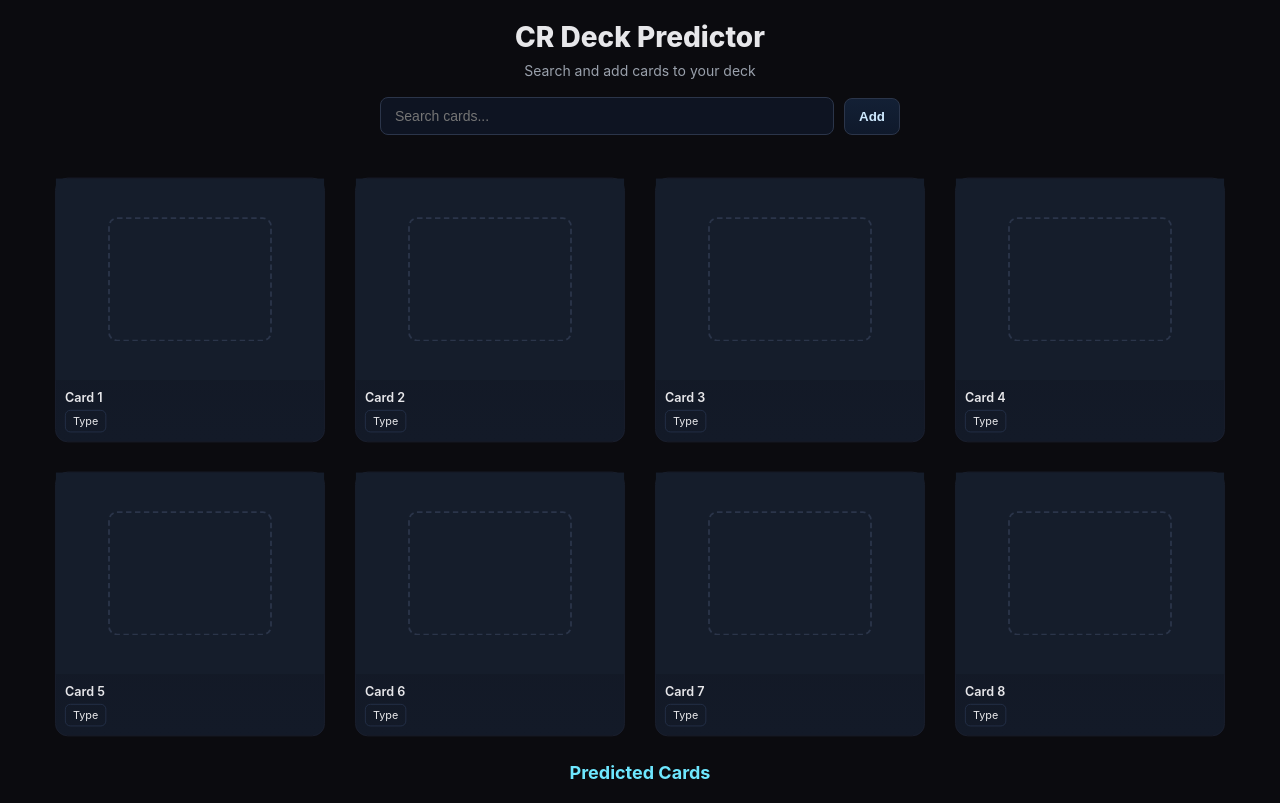
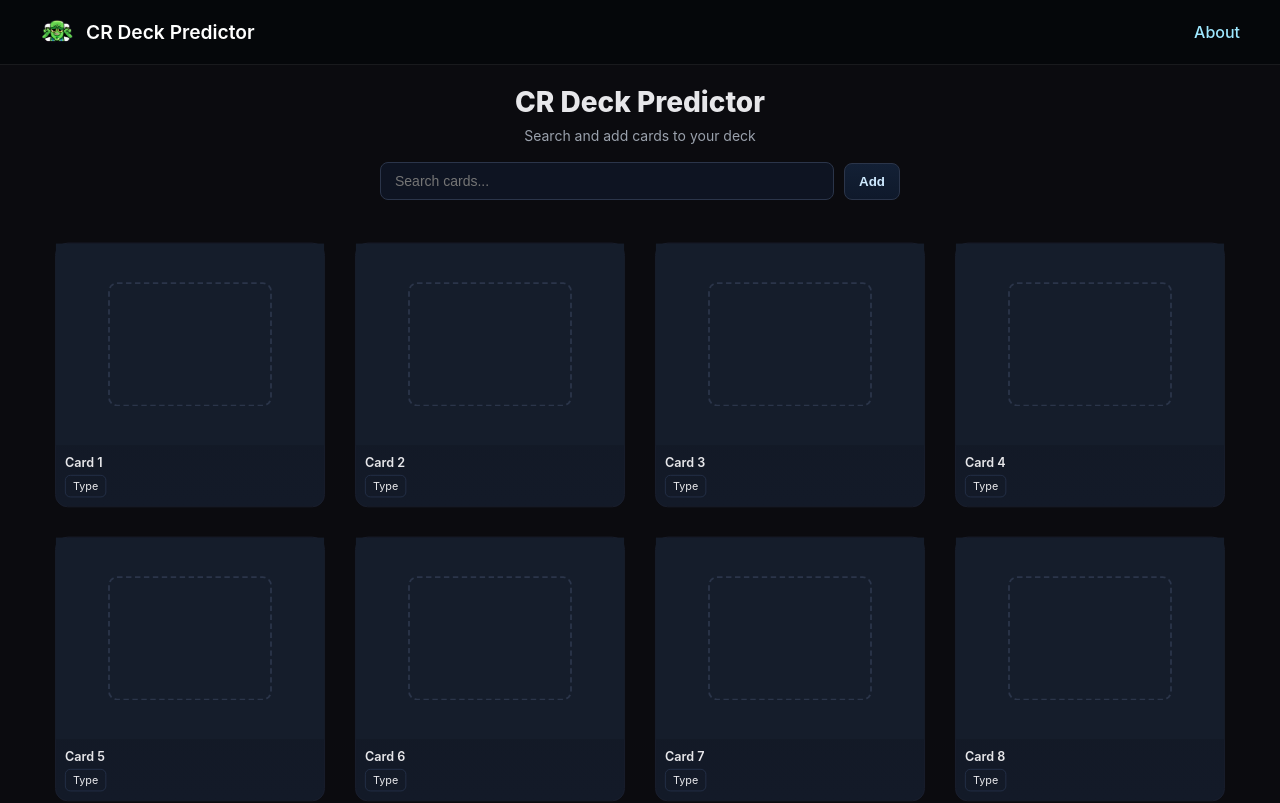
Before and after one commit to Nanouo/CR-Deck-Predictor, a website: page client/public/index.html in a window 1280 px wide. Shown: the top 803 px of the page. Drawn offline with Linux system fonts and the light colour scheme.

Commit message:
UI: header + About link/section + added logo of goblin crying

```diff
--- a/client/public/index.html
+++ b/client/public/index.html
@@ -8,6 +8,16 @@
 </head>
 
 <body>
+  <header class="topbar">
+    <div class="logo">
+      <img src="crying-goblin.png" alt="CR Deck Predictor Logo">
+      <span>CR Deck Predictor</span>
+    </div>
+
+    <nav class="nav-links">
+      <a href="#about">About</a>
+    </nav>
+  </header>
   <main>
     <section class="hero container">
       <h1 class="title compact">CR Deck Predictor</h1>
@@ -74,6 +84,19 @@
       </div>
     </section>
   </main>
+
+  <section id="about" class="about-section container">
+  <h2>About CR Deck Predictor</h2>
+  <p>
+    CR Deck Predictor is a fan-made project designed to help players
+    experiment with Clash Royale deck prediction. You can search for cards,
+    and cards that are most played with it pops up with a percentage of how often its played with
+    the card you selected
+  </p>
+  <p>
+    This site uses local data and a small JavaScript-based prediction system.
+  </p>
+</section>
 
   <footer id="about" class="container">
     Built with plain <strong>HTML</strong> + <strong>CSS</strong> + a tiny bit of <strong>JS</strong> for the Add button.
--- a/client/public/styles.css
+++ b/client/public/styles.css
@@ -26,10 +26,12 @@
 }
 
 .topbar {
-    display:flex;
-    align-items:center;
-    justify-content:space-between;
-    height:64px;
+  display: flex;
+  justify-content: space-between;
+  align-items: center;
+  padding: 14px 40px;
+  background: #05070a;
+  border-bottom: 1px solid rgba(255, 255, 255, 0.08);
 }
 
 .brand {
@@ -40,12 +42,32 @@
 }
 
 .logo {
-    width:34px;
-    height:34px;
-    border-radius:10px;
-    display:grid;
-    place-items:center;
-    background:linear-gradient(135deg,var(--accent),var(--accent-2));
+  display: flex;
+  align-items: center;
+  gap: 10px;
+}
+
+.logo img {
+  width: 36px;
+  height: 36px;
+  object-fit: contain;
+}
+
+.logo span {
+  font-weight: 600;
+  color: #fff;
+  font-size: 1.2rem;
+}
+
+.nav-links a {
+  color: #9ee8ff;
+  text-decoration: none;
+  font-weight: 500;
+  transition: color 0.2s ease;
+}
+
+.nav-links a:hover {
+  color: #00c8ff;
 }
 
 .goblin-right {
@@ -302,6 +324,23 @@
     border:1px solid #243049;
 }
 
+.about-section {
+  margin-top: 60px;
+  padding: 40px;
+  background: #0a0d13;
+  border-radius: 12px;
+  color: #ccc;
+}
+
+.about-section h2 {
+  color: #00c8ff;
+  margin-bottom: 10px;
+}
+
+html {
+  scroll-behavior: smooth;
+}
+
 footer {
     color:#7a8292;
     font-size:12px;
```
Also changed, not shown: client/public/main.js (line endings or trailing spaces).
